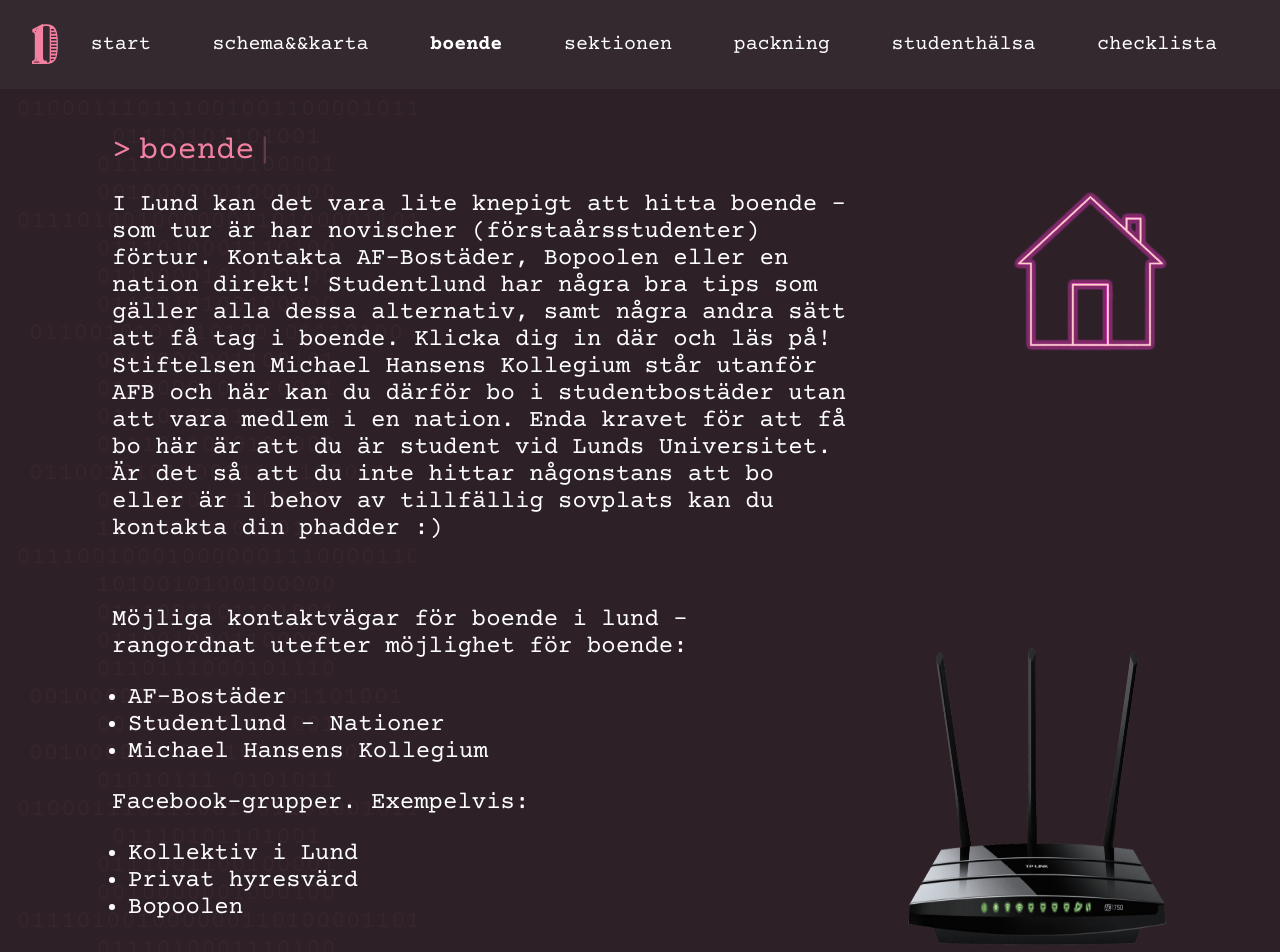
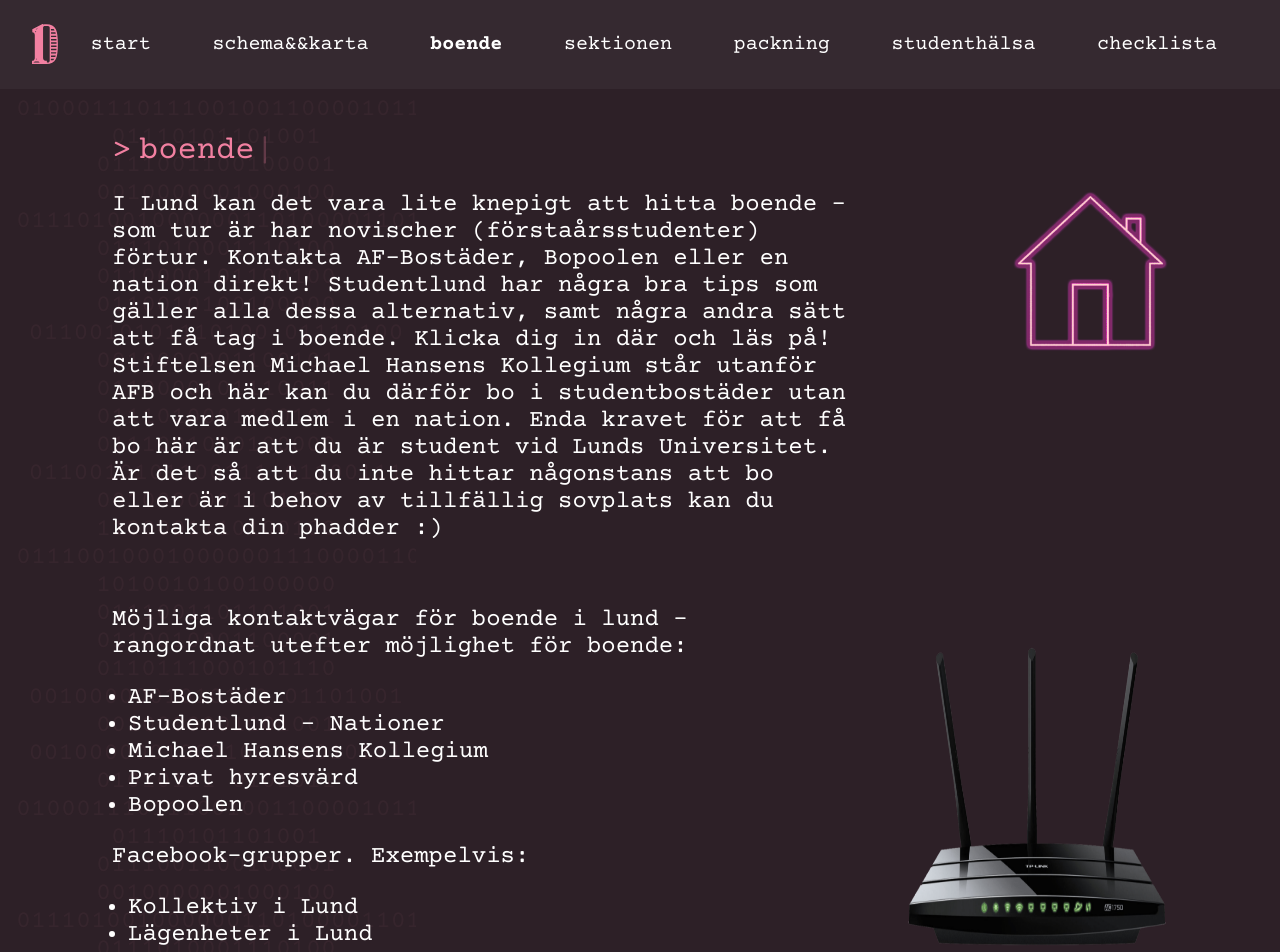
Before and after one commit to Dsek-LTH/dsek-nolla, a Next.js app: page /boende in a window 1280 px wide. Shown: the top 952 px of the page. Built offline with nearby package versions, Linux system fonts and the light colour scheme.

Commit message:
Update boende.tsx

```diff
--- a/pages/boende.tsx
+++ b/pages/boende.tsx
@@ -96,12 +96,13 @@ const Home: NextPage = () => {
             <li>AF-Bostäder</li>
             <li>Studentlund - Nationer</li>
             <li>Michael Hansens Kollegium</li>
+            <li>Privat hyresvärd</li>
+            <li>Bopoolen</li>
           </ul>
           Facebook-grupper. Exempelvis:
           <ul>
             <li>Kollektiv i Lund</li>
-            <li>Privat hyresvärd</li>
-            <li>Bopoolen</li>
+            <li>Lägenheter i Lund</li>
           </ul>
         </Copy>
         <RouterContainer>
```
